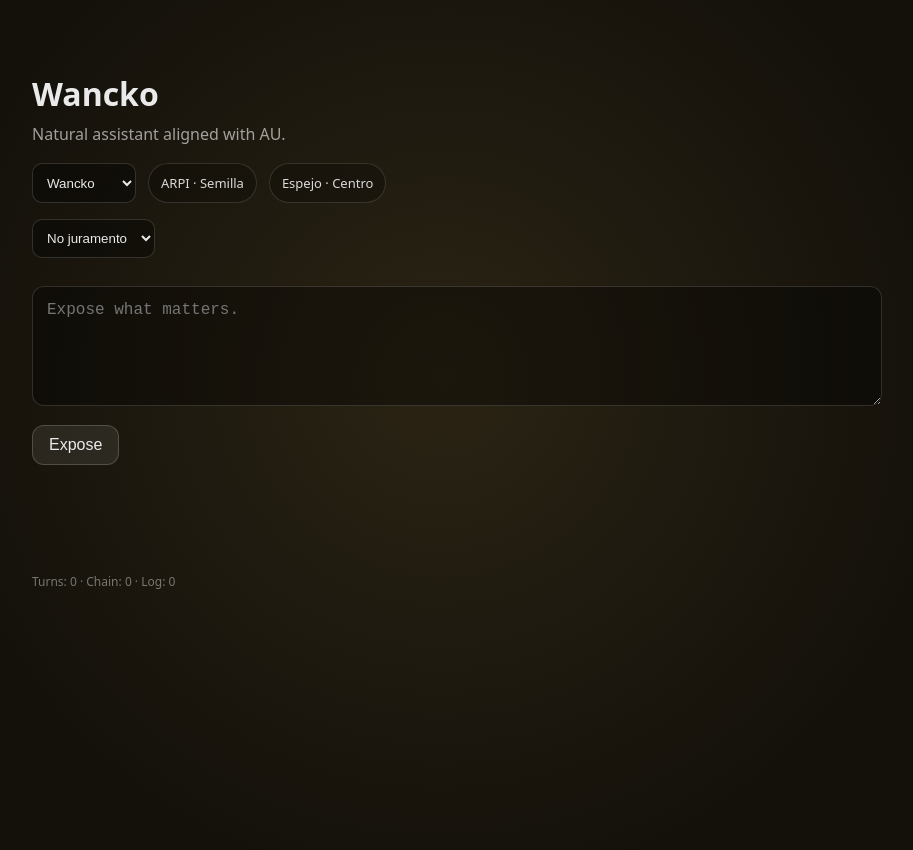
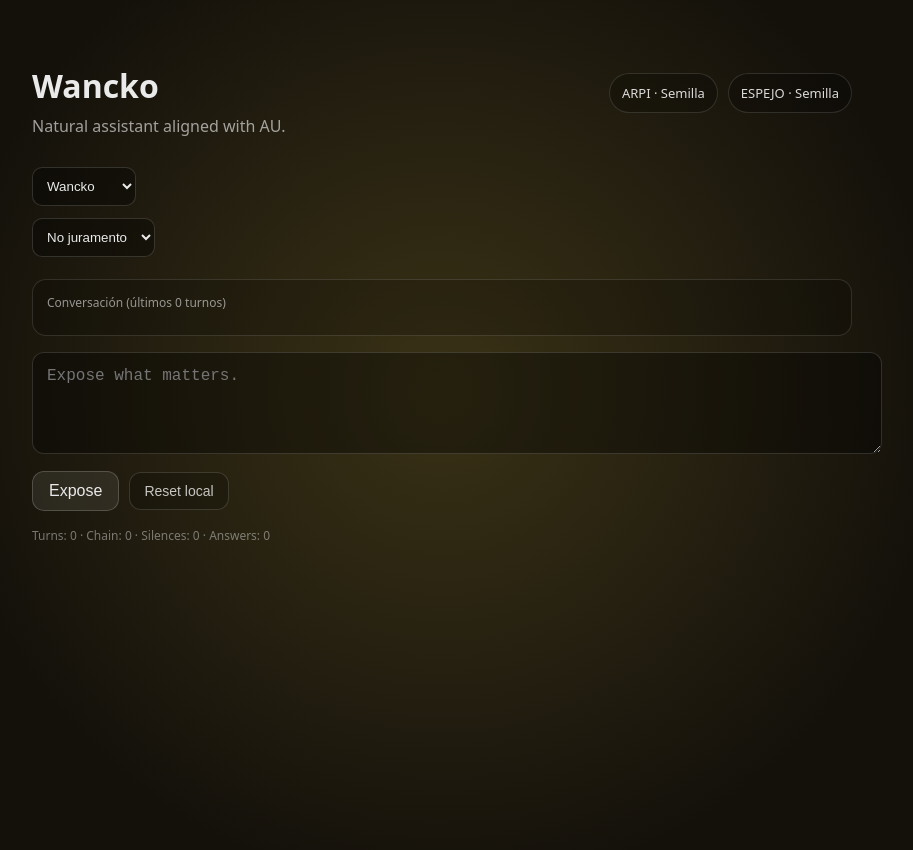
Before and after one commit to Messinaldo10/wancko-web, a Next.js app: page / in a window 1280 px wide. Shown: the top 850 px of the page, without its empty margins (198-1111 px from the left). Built offline with nearby package versions, Linux system fonts and the light colour scheme.

Commit message:
Update page.js

```diff
--- a/app/page.js
+++ b/app/page.js
@@ -16,11 +16,19 @@ export default function Home() {
   const [archetype, setArchetype] = useState("estoic");
 
   const [cert, setCert] = useState(null); // { level }
-  const [mirror, setMirror] = useState(0); // -1..+1
+  const [mirror, setMirror] = useState(null); // { score, status }
+
+  // H-Wancko UI
+  const [hText, setHText] = useState(null);
+  const [hMeta, setHMeta] = useState(null);
+  const [hSignals, setHSignals] = useState(null);
+
+  // simple transcript
+  const [transcript, setTranscript] = useState([]); // [{t, who, text, tag}]
 
   const [loading, setLoading] = useState(false);
 
-  /* ---------------- SESSION ---------------- */
+  /* ---------------- SESSION LOAD/PERSIST ---------------- */
 
   useEffect(() => {
     try {
@@ -29,39 +37,48 @@ export default function Home() {
         const parsed = JSON.parse(raw);
         setSession(parsed);
         if (parsed.juramento) setJuramento(parsed.juramento);
-        if (typeof parsed.mirror === "number") setMirror(parsed.mirror);
+        if (Array.isArray(parsed.transcript)) setTranscript(parsed.transcript);
+        if (parsed.mirror) setMirror(parsed.mirror);
       }
     } catch {}
   }, []);
 
   useEffect(() => {
     try {
-      if (session) localStorage.setItem(LS_KEY, JSON.stringify(session));
+      if (session) {
+        const merged = {
+          ...session,
+          juramento: juramento || session.juramento || null,
+          transcript,
+          mirror
+        };
+        localStorage.setItem(LS_KEY, JSON.stringify(merged));
+      }
     } catch {}
-  }, [session]);
+  }, [session, juramento, transcript, mirror]);
 
-  /* ---------------- AU VISUAL ---------------- */
+  /* ---------------- LABELS ---------------- */
+
+  const certText = useMemo(() => {
+    const lvl = cert?.level || "seed";
+    if (lvl === "ok") return "ARPI · OK";
+    if (lvl === "unstable") return "ARPI · Inestable";
+    if (lvl === "blocked") return "ARPI · Bloqueado";
+    return "ARPI · Semilla";
+  }, [cert]);
+
+  const mirrorText = useMemo(() => {
+    const st = mirror?.status || "seed";
+    if (st === "ok") return "ESPEJO · OK";
+    if (st === "unstable") return "ESPEJO · Inestable";
+    if (st === "nok") return "ESPEJO · NOK";
+    return "ESPEJO · Semilla";
+  }, [mirror]);
+
+  /* ---------------- WANCKO VISUAL ---------------- */
 
   const d = au?.signals?.d ?? null;
   const w = au?.signals?.W ?? 0.5;
-
-  const bg = useMemo(() => {
-    // Estado inicial “intermedio”: si no hay au todavía
-    if (!au) {
-      return `radial-gradient(circle at 50% 40%, #2b2414, #14110b 60%)`;
-    }
-
-    const tone = au?.signals?.tone || "amber";
-    const dd = au?.signals?.d ?? 0.45;
-
-    if (tone === "green") {
-      return `radial-gradient(circle at ${dd * 100}% 40%, #0e3a22, #07160f 60%)`;
-    }
-    if (tone === "red") {
-      return `radial-gradient(circle at ${dd * 100}% 40%, #3a0e0e, #1a0707 60%)`;
-    }
-    return `radial-gradient(circle at ${dd * 100}% 40%, #3a3216, #14110b 60%)`;
-  }, [au]);
 
   const gradientLabel = useMemo(() => {
     if (d === null) return "—";
@@ -73,33 +90,48 @@ export default function Home() {
   const senseLabel =
     au?.signals?.sense === "inverse" ? "lectura inversa" : "lectura directa";
 
-  /* ---------------- ARPI ---------------- */
+  const bg = useMemo(() => {
+    // Wancko BG (AU)
+    const tone = au?.signals?.tone || "amber";
+    const dd = au?.signals?.d ?? 0.5;
 
-  const certText = useMemo(() => {
-    const lvl = cert?.level || "seed";
-    if (lvl === "ok") return "ARPI · OK";
-    if (lvl === "unstable") return "ARPI · Inestable";
-    if (lvl === "blocked") return "ARPI · Bloqueado";
-    return "ARPI · Semilla";
-  }, [cert]);
+    if (tone === "green") {
+      return `radial-gradient(circle at ${dd * 100}% 42%, #0e3a22, #07160f 60%)`;
+    }
+    if (tone === "red") {
+      return `radial-gradient(circle at ${dd * 100}% 42%, #3a0e0e, #1a0707 60%)`;
+    }
+    return `radial-gradient(circle at ${dd * 100}% 42%, #3a3216, #14110b 60%)`;
+  }, [au]);
 
-  const mirrorLabel = useMemo(() => {
-    // espejo intermedio al inicio
-    if (!session || !Array.isArray(session.log) || session.log.length < 2) {
-      return "Espejo · Centro";
+  /* ---------------- H-WANCKO VISUAL (separado) ---------------- */
+
+  const hD = hSignals?.d ?? null;
+  const hW = hSignals?.W ?? 0.5;
+
+  const hLabel = useMemo(() => {
+    if (hD === null) return "—";
+    if (hD < 0.3) return "H · Continuidad";
+    if (hD < 0.6) return "H · Crepúsculo";
+    return "H · Ruptura";
+  }, [hD]);
+
+  const hBg = useMemo(() => {
+    const tone = hSignals?.tone || "amber";
+    const dd = hSignals?.d ?? 0.5;
+    // paleta complementaria (más fría)
+    if (tone === "green") {
+      return `radial-gradient(circle at ${dd * 100}% 35%, #0b2b3a, #06131a 62%)`;
     }
-    if (mirror >= 0.25) return "Espejo · OK";
-    if (mirror <= -0.25) return "Espejo · NOK";
-    return "Espejo · Centro";
-  }, [mirror, session]);
+    if (tone === "red") {
+      return `radial-gradient(circle at ${dd * 100}% 35%, #2b0b3a, #14061a 62%)`;
+    }
+    return `radial-gradient(circle at ${dd * 100}% 35%, #1b1b2a, #0b0b14 62%)`;
+  }, [hSignals]);
 
-  const mirrorPos = useMemo(() => {
-    // map -1..+1 to 0..100
-    const v = typeof mirror === "number" ? mirror : 0;
-    return Math.round(((v + 1) / 2) * 100);
-  }, [mirror]);
+  const mainBg = mode === "historical" ? hBg : bg;
 
-  /* ---------------- SUBMIT (doble acto real) ---------------- */
+  /* ---------------- SUBMIT (acto 1 + acto 2) ---------------- */
 
   async function submit() {
     if (!input.trim() || loading) return;
@@ -107,27 +139,51 @@ export default function Home() {
     setLoading(true);
     setOutput(null);
 
+    const userText = input;
+    setInput(""); // ✅ recupera “texto desaparece al escribir”: limpiamos input al enviar
+
+    // transcript: user
+    setTranscript((prev) => [
+      ...prev.slice(-29),
+      { t: Date.now(), who: "you", text: userText }
+    ]);
+
     try {
       let historicalText = null;
 
-      // Acto 1 (solo si eliges H-Wancko)
+      // ACTO 1: H-Wancko si corresponde
       if (mode === "historical") {
         const hRes = await fetch("/api/h-wancko", {
           method: "POST",
           headers: { "Content-Type": "application/json" },
-          body: JSON.stringify({ input, archetype })
+          body: JSON.stringify({ input: userText, archetype })
         });
         const hData = await hRes.json();
+
         historicalText = hData.output || "";
+        setHText(hData.output || null);
+        setHMeta(hData.meta || null);
+        setHSignals(hData.signals || null);
+
+        if (historicalText) {
+          setTranscript((prev) => [
+            ...prev.slice(-29),
+            { t: Date.now(), who: "h", text: historicalText, tag: archetype }
+          ]);
+        }
+      } else {
+        // si no estamos en H, limpiamos su UI
+        setHText(null);
+        setHMeta(null);
+        setHSignals(null);
       }
 
-      // Acto 2 (siempre Wancko, para trayectoria + AU)
+      // ACTO 2: Wancko siempre (interpreta)
       const wRes = await fetch("/api/wancko", {
         method: "POST",
         headers: { "Content-Type": "application/json" },
         body: JSON.stringify({
-          input,
-          lang: navigator.language,
+          input: userText,
           juramento,
           historical: historicalText,
           session: session || null
@@ -136,15 +192,32 @@ export default function Home() {
 
       const wData = await wRes.json();
 
-      setOutput(wData.output === null ? "—" : wData.output);
+      // output: "" => disolve (no render)
+      const out = wData.output === null ? "—" : wData.output;
+      setOutput(out);
+
       setAu(wData.au || null);
       setSession(wData.session || null);
       setCert(wData.cert || null);
+      setMirror(wData.mirror || null);
 
-      if (typeof wData.mirror === "number") setMirror(wData.mirror);
-      else if (typeof wData.session?.mirror === "number") setMirror(wData.session.mirror);
+      if (out !== "" && out !== null && typeof out === "string" && out.length) {
+        setTranscript((prev) => [
+          ...prev.slice(-29),
+          { t: Date.now(), who: "wancko", text: out }
+        ]);
+      } else if (out === "—") {
+        setTranscript((prev) => [
+          ...prev.slice(-29),
+          { t: Date.now(), who: "wancko", text: "—", tag: "silence" }
+        ]);
+      }
     } catch {
       setOutput("Wancko could not respond.");
+      setTranscript((prev) => [
+        ...prev.slice(-29),
+        { t: Date.now(), who: "wancko", text: "Wancko could not respond.", tag: "error" }
+      ]);
     } finally {
       setLoading(false);
     }
@@ -152,25 +225,59 @@ export default function Home() {
 
   /* ---------------- UI ---------------- */
 
+  const showWanckoIndicators = !!au && mode === "wancko";
+  const showHIndicators = mode === "historical";
+
   return (
     <main
       style={{
         minHeight: "100vh",
-        background: bg,
+        background: mainBg,
         color: "#eaeaea",
         fontFamily: "system-ui",
-        padding: "72px 24px",
+        padding: "64px 18px",
         transition: "background 600ms ease"
       }}
     >
       <div style={{ maxWidth: 820, margin: "0 auto" }}>
+        <div style={{ display: "flex", justifyContent: "space-between", alignItems: "baseline", gap: 12, flexWrap: "wrap" }}>
+          <div>
             <h1 style={{ margin: 0 }}>Wancko</h1>
             <p style={{ opacity: 0.65, marginTop: 8 }}>
               Natural assistant aligned with AU.
             </p>
+          </div>
 
-        {/* CONTROLES */}
-        <div style={{ marginTop: 18, display: "flex", gap: 12, flexWrap: "wrap" }}>
+          <div style={{ display: "flex", gap: 10, alignItems: "center", flexWrap: "wrap" }}>
+            <div
+              style={{
+                padding: "10px 12px",
+                borderRadius: 999,
+                border: "1px solid rgba(255,255,255,0.14)",
+                background: "rgba(0,0,0,0.25)",
+                fontSize: 13,
+                opacity: 0.92
+              }}
+            >
+              {certText}
+            </div>
+            <div
+              style={{
+                padding: "10px 12px",
+                borderRadius: 999,
+                border: "1px solid rgba(255,255,255,0.14)",
+                background: "rgba(0,0,0,0.25)",
+                fontSize: 13,
+                opacity: 0.92
+              }}
+            >
+              {mirrorText}{typeof mirror?.score === "number" ? ` · p=${mirror.score.toFixed(2)}` : ""}
+            </div>
+          </div>
+        </div>
+
+        {/* MODO */}
+        <div style={{ marginTop: 14, display: "flex", gap: 12, flexWrap: "wrap", alignItems: "center" }}>
           <select
             value={mode}
             onChange={(e) => setMode(e.target.value)}
@@ -204,43 +311,15 @@ export default function Home() {
               <option value="poet">Poet</option>
             </select>
           )}
-
-          {/* ARPI badge */}
-          <div
-            style={{
-              padding: "10px 12px",
-              borderRadius: 999,
-              border: "1px solid rgba(255,255,255,0.14)",
-              background: "rgba(0,0,0,0.25)",
-              fontSize: 13,
-              opacity: 0.92
-            }}
-          >
-            {certText}
         </div>
 
-          {/* Espejo badge */}
-          <div
-            style={{
-              padding: "10px 12px",
-              borderRadius: 999,
-              border: "1px solid rgba(255,255,255,0.14)",
-              background: "rgba(0,0,0,0.25)",
-              fontSize: 13,
-              opacity: 0.92
-            }}
-          >
-            {mirrorLabel}
-          </div>
-        </div>
-
-        {/* Juramento */}
+        {/* JURAMENTO */}
         {mode === "wancko" && (
           <select
             value={juramento || ""}
             onChange={(e) => setJuramento(e.target.value || null)}
             style={{
-              marginTop: 16,
+              marginTop: 12,
               padding: 10,
               background: "rgba(0,0,0,0.35)",
               color: "#eaeaea",
@@ -257,25 +336,23 @@ export default function Home() {
           </select>
         )}
 
-        {/* AU STRIP + Indicadores */}
-        {au && (
-          <div style={{ marginTop: 22, opacity: 0.92, fontSize: 13 }}>
+        {/* INDICADORES WANCKO */}
+        {showWanckoIndicators && (
+          <div style={{ marginTop: 18, opacity: 0.92, fontSize: 13 }}>
             <div>
               <span style={{ opacity: 0.6 }}>Mode:</span> {au.mode} ·{" "}
               <span style={{ opacity: 0.6 }}>Screen:</span> {au.screen} ·{" "}
               <span style={{ opacity: 0.6 }}>Matrix:</span> {au.matrix} ·{" "}
-              <span style={{ opacity: 0.6 }}>N:</span> {au.N_level}
+              <span style={{ opacity: 0.6 }}>N:</span> {au.N_level} ·{" "}
+              <span style={{ opacity: 0.6 }}>Intent:</span> {au.intervention}
+              {au.anti ? (
+                <>
+                  {" "}· <span style={{ opacity: 0.6 }}>anti:</span> {au.anti}
+                </>
+              ) : null}
             </div>
 
-            <div
-              style={{
-                marginTop: 10,
-                display: "flex",
-                gap: 10,
-                alignItems: "center",
-                flexWrap: "wrap"
-              }}
-            >
+            <div style={{ marginTop: 10, display: "flex", gap: 10, alignItems: "center", flexWrap: "wrap" }}>
               <div style={{ opacity: 0.6 }}>Gradiente AU:</div>
               <div
                 style={{
@@ -285,24 +362,14 @@ export default function Home() {
                   background: "rgba(0,0,0,0.25)"
                 }}
               >
-                {gradientLabel}
-                {d !== null ? ` · d=${d.toFixed(2)}` : ""}
+                {gradientLabel}{d !== null ? ` · d=${d.toFixed(2)}` : ""}
               </div>
-
               <div style={{ opacity: 0.6 }}>{senseLabel}</div>
-
-              {au.anti && (
-                <div style={{ opacity: 0.6 }}>
-                  anti-loop: {au.anti}
-                </div>
-              )}
             </div>
 
             {/* W BAR */}
             <div style={{ marginTop: 12 }}>
-              <div style={{ opacity: 0.6, marginBottom: 6 }}>
-                W · Reason ↔ Truth
-              </div>
+              <div style={{ opacity: 0.6, marginBottom: 6 }}>W · Reason ↔ Truth</div>
               <div
                 style={{
                   height: 10,
@@ -314,7 +381,7 @@ export default function Home() {
                 <div
                   style={{
                     position: "absolute",
-                    left: `${Math.round(w * 100)}%`,
+                    left: `${w * 100}%`,
                     top: -4,
                     width: 18,
                     height: 18,
@@ -326,16 +393,38 @@ export default function Home() {
                 />
               </div>
             </div>
+          </div>
+        )}
 
-            {/* ESPEJO BAR */}
+        {/* INDICADORES H-WANCKO */}
+        {showHIndicators && (
+          <div style={{ marginTop: 18, opacity: 0.92, fontSize: 13 }}>
+            <div>
+              <span style={{ opacity: 0.6 }}>H-voice:</span> {hMeta?.archetype || archetype} ·{" "}
+              <span style={{ opacity: 0.6 }}>user-matrix:</span> {hMeta?.matrix || "—"} ·{" "}
+              <span style={{ opacity: 0.6 }}>mirror:</span> {hMeta?.mirror || "—"}
+            </div>
+
+            <div style={{ marginTop: 10, display: "flex", gap: 10, alignItems: "center", flexWrap: "wrap" }}>
+              <div style={{ opacity: 0.6 }}>Gradiente H:</div>
+              <div
+                style={{
+                  padding: "6px 10px",
+                  borderRadius: 999,
+                  border: "1px solid rgba(255,255,255,0.14)",
+                  background: "rgba(0,0,0,0.25)"
+                }}
+              >
+                {hLabel}{hD !== null ? ` · d=${hD.toFixed(2)}` : ""}
+              </div>
+            </div>
+
             <div style={{ marginTop: 12 }}>
-              <div style={{ opacity: 0.6, marginBottom: 6 }}>
-                Espejo · NOK ↔ OK
-              </div>
+              <div style={{ opacity: 0.6, marginBottom: 6 }}>H · Subjective ↔ Objective</div>
               <div
                 style={{
                   height: 10,
-                  background: "rgba(255,255,255,0.12)",
+                  background: "rgba(255,255,255,0.15)",
                   borderRadius: 999,
                   position: "relative"
                 }}
@@ -343,14 +432,14 @@ export default function Home() {
                 <div
                   style={{
                     position: "absolute",
-                    left: `${mirrorPos}%`,
+                    left: `${hW * 100}%`,
                     top: -4,
                     width: 18,
                     height: 18,
                     borderRadius: "50%",
-                    background: "rgba(255,255,255,0.85)",
+                    background: "#fff",
                     transform: "translateX(-50%)",
-                    transition: "left 600ms ease"
+                    transition: "left 500ms ease"
                   }}
                 />
               </div>
@@ -358,15 +447,73 @@ export default function Home() {
           </div>
         )}
 
+        {/* TRANSCRIPT (modo conversacional recuperado) */}
+        <div
+          style={{
+            marginTop: 22,
+            padding: 14,
+            borderRadius: 14,
+            border: "1px solid rgba(255,255,255,0.12)",
+            background: "rgba(0,0,0,0.18)"
+          }}
+        >
+          <div style={{ opacity: 0.6, fontSize: 12, marginBottom: 10 }}>
+            Conversación (últimos {Math.min(30, transcript.length)} turnos)
+          </div>
+
+          <div style={{ display: "flex", flexDirection: "column", gap: 10 }}>
+            {transcript.slice(-30).map((m) => {
+              const isYou = m.who === "you";
+              const isH = m.who === "h";
+              const isW = m.who === "wancko";
+
+              const bgc = isYou
+                ? "rgba(255,255,255,0.10)"
+                : isH
+                ? "rgba(120,160,255,0.10)"
+                : "rgba(255,220,120,0.08)";
+
+              const brd = isYou
+                ? "rgba(255,255,255,0.16)"
+                : isH
+                ? "rgba(120,160,255,0.18)"
+                : "rgba(255,220,120,0.14)";
+
+              const align = isYou ? "flex-end" : "flex-start";
+
+              return (
+                <div key={m.t + ":" + m.who} style={{ display: "flex", justifyContent: align }}>
+                  <div
+                    style={{
+                      maxWidth: "90%",
+                      padding: "10px 12px",
+                      borderRadius: 14,
+                      border: `1px solid ${brd}`,
+                      background: bgc,
+                      whiteSpace: "pre-wrap",
+                      opacity: m.text === "—" ? 0.55 : 1
+                    }}
+                  >
+                    <div style={{ fontSize: 11, opacity: 0.55, marginBottom: 4 }}>
+                      {isYou ? "Tú" : isH ? `H-Wancko · ${m.tag || ""}` : "Wancko"}
+                    </div>
+                    {m.text}
+                  </div>
+                </div>
+              );
+            })}
+          </div>
+        </div>
+
         {/* INPUT */}
         <textarea
           value={input}
           onChange={(e) => setInput(e.target.value)}
-          placeholder="Expose what matters."
-          rows={5}
+          placeholder={mode === "historical" ? "Escribe (acto 1: H) → (acto 2: Wancko)" : "Expose what matters."}
+          rows={4}
           style={{
             width: "100%",
-            marginTop: 28,
+            marginTop: 16,
             padding: 14,
             fontSize: 16,
             background: "rgba(0,0,0,0.35)",
@@ -377,11 +524,11 @@ export default function Home() {
           disabled={loading}
         />
 
+        <div style={{ display: "flex", gap: 10, alignItems: "center", marginTop: 12, flexWrap: "wrap" }}>
           <button
             onClick={submit}
             disabled={loading}
             style={{
-            marginTop: 14,
               padding: "10px 16px",
               fontSize: 16,
               borderRadius: 12,
@@ -391,26 +538,54 @@ export default function Home() {
               cursor: "pointer"
             }}
           >
-          {loading ? "…" : "Expose"}
+            {loading ? "…" : mode === "historical" ? "Acto doble" : "Expose"}
           </button>
 
-        {/* OUTPUT */}
+          <button
+            onClick={() => {
+              setTranscript([]);
+              setSession(null);
+              setAu(null);
+              setCert(null);
+              setMirror(null);
+              setHText(null);
+              setHMeta(null);
+              setHSignals(null);
+              setOutput(null);
+              try { localStorage.removeItem(LS_KEY); } catch {}
+            }}
+            style={{
+              padding: "10px 14px",
+              fontSize: 14,
+              borderRadius: 12,
+              border: "1px solid rgba(255,255,255,0.14)",
+              background: "rgba(0,0,0,0.18)",
+              color: "rgba(255,255,255,0.75)",
+              cursor: "pointer"
+            }}
+          >
+            Reset local
+          </button>
+        </div>
+
+        {/* OUTPUT (solo “última intervención”; la conversación ya está arriba) */}
+        {output !== null && output !== "" && (
           <div
             style={{
-            marginTop: 32,
-            minHeight: 56,
-            fontSize: 18,
+              marginTop: 18,
+              minHeight: 26,
+              fontSize: 16,
               whiteSpace: "pre-wrap",
-            opacity: output === "—" ? 0.45 : 1
+              opacity: output === "—" ? 0.55 : 1
             }}
           >
             {output}
           </div>
+        )}
 
         {/* META */}
-        <div style={{ marginTop: 20, opacity: 0.45, fontSize: 12 }}>
-          Turns: {session?.turns ?? 0} · Chain: {session?.chain?.length ?? 0} ·
-          Log: {session?.log?.length ?? 0}
+        <div style={{ marginTop: 16, opacity: 0.45, fontSize: 12 }}>
+          Turns: {session?.turns ?? 0} · Chain: {session?.chain?.length ?? 0} · Silences: {session?.silenceCount ?? 0} · Answers: {session?.answerCount ?? 0}
         </div>
       </div>
     </main>
```
Lines whose indentation alone changed are shown as unchanged.
